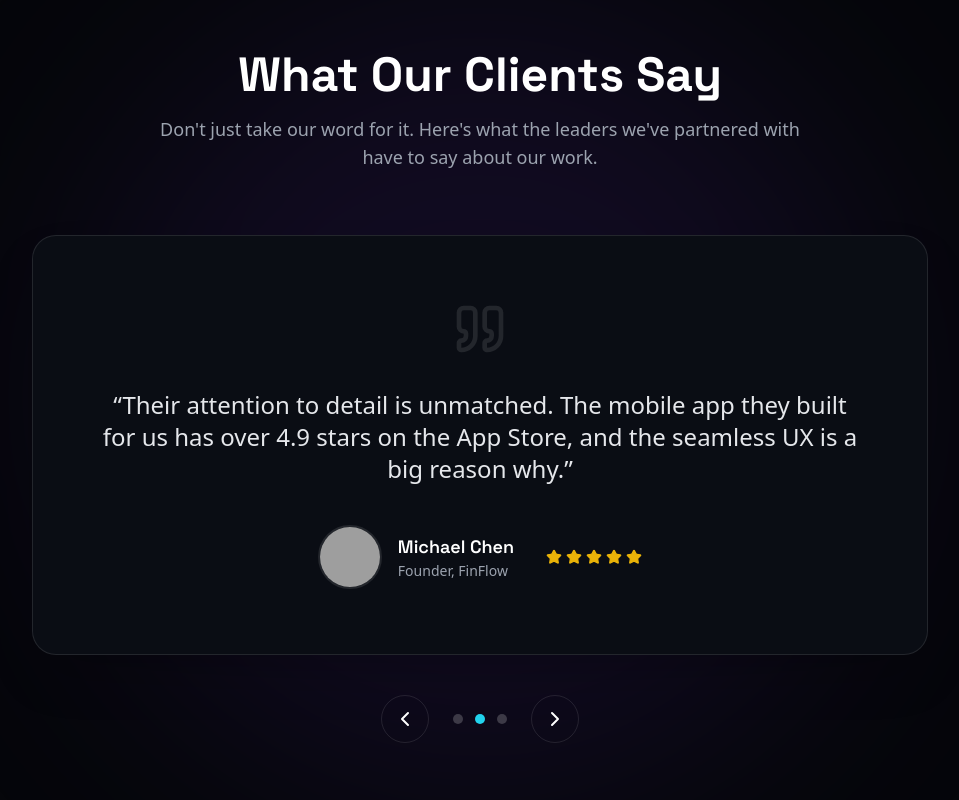
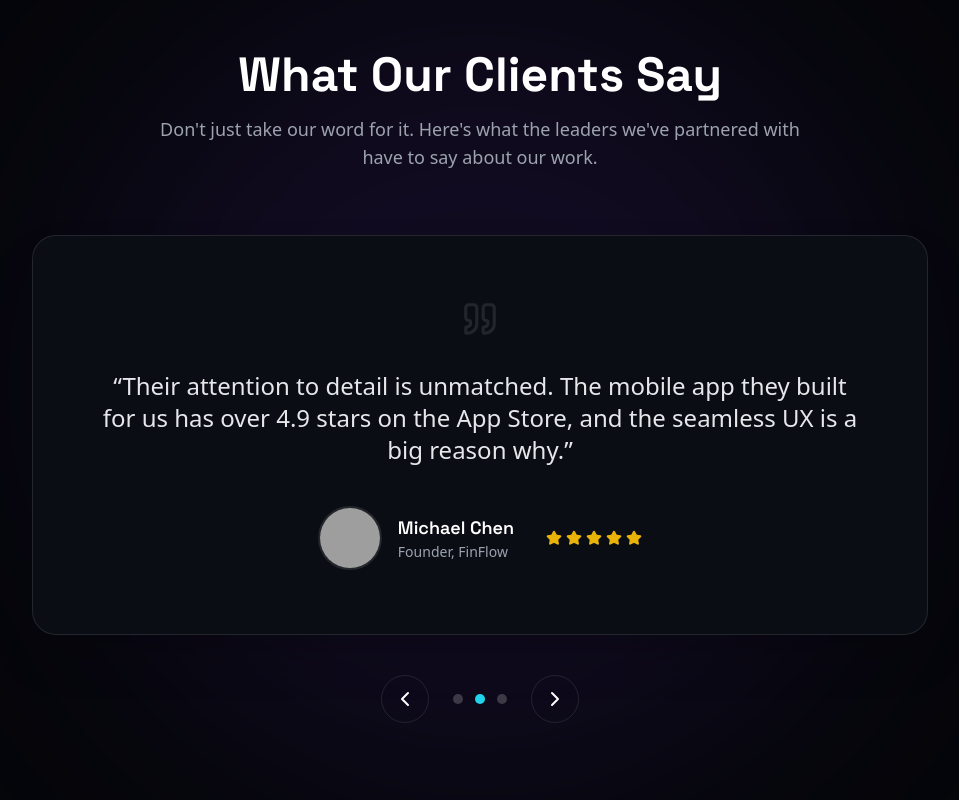
Before and after one commit to saymoonislam009/Xornexz, a Next.js app: page / in a window 1280 px wide. Shown: the part 11108-11908 px from the top of the page, without its empty margins (160-1119 px from the left). Built offline with nearby package versions, Linux system fonts and the light colour scheme; grey boxes are pictures that could not be loaded.

Commit message:
fix(dom): fix removeChild crashes across all pages - fixed-height Testimonials container, Navbar mega-menu cleanup on route change

```diff
--- a/components/home/Testimonials.tsx
+++ b/components/home/Testimonials.tsx
@@ -75,7 +75,7 @@ export default function Testimonials() {
 
         <div className="max-w-4xl mx-auto relative" onMouseEnter={handleMouseEnter} onMouseLeave={handleMouseLeave}>
 
-          <div className="relative min-h-[460px] sm:min-h-[420px] md:h-[400px]">
+          <div className="relative h-[480px] sm:h-[440px] md:h-[400px]">
             <AnimatePresence mode="wait">
               <motion.div
                 key={currentIndex}
--- a/components/layout/Navbar.tsx
+++ b/components/layout/Navbar.tsx
@@ -42,7 +42,8 @@ export function Navbar() {
     return () => window.removeEventListener("scroll", handleScroll)
   }, [])
 
-  // Close mobile menu on path change
+  // Close mobile menu AND mega menu on path change to prevent
+  // AnimatePresence exit animations firing on already-removed DOM nodes
   useEffect(() => {
     setMobileMenuOpen(false)
     setMegaMenuOpen(false)
```
